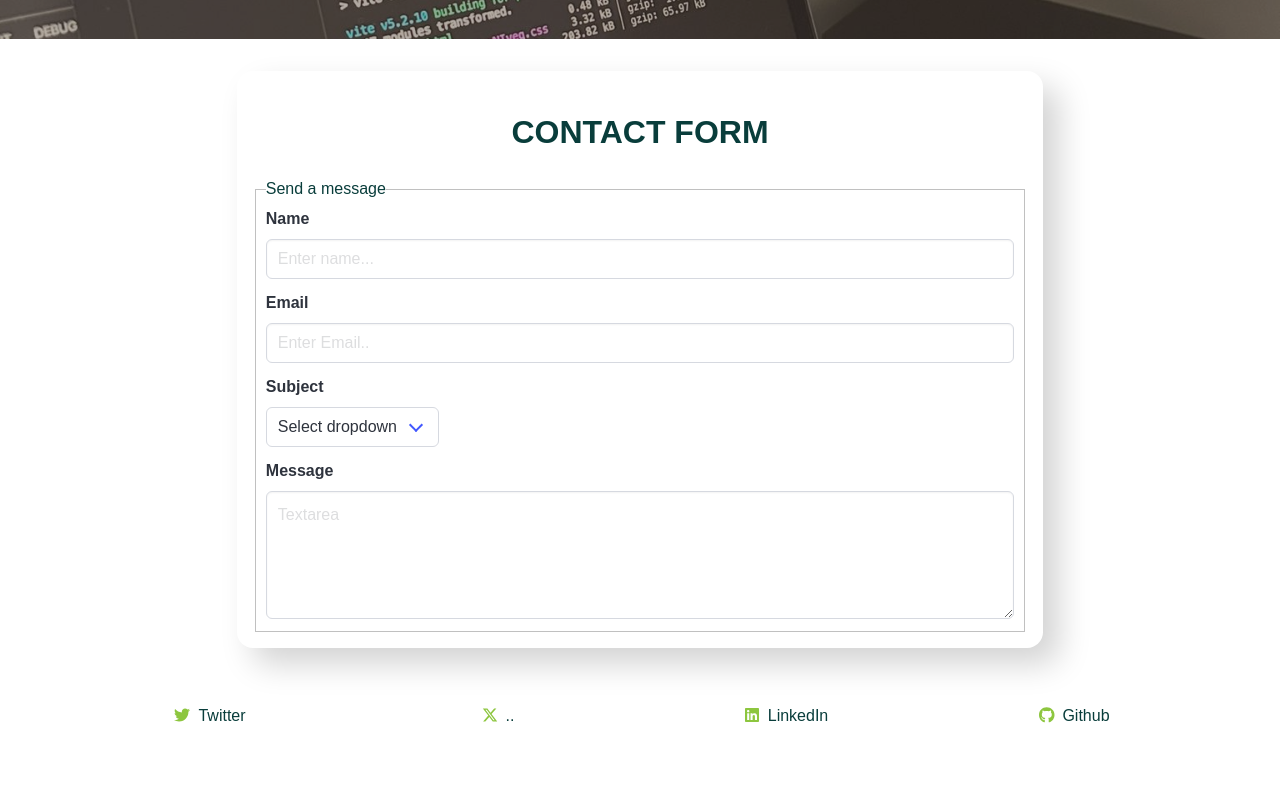
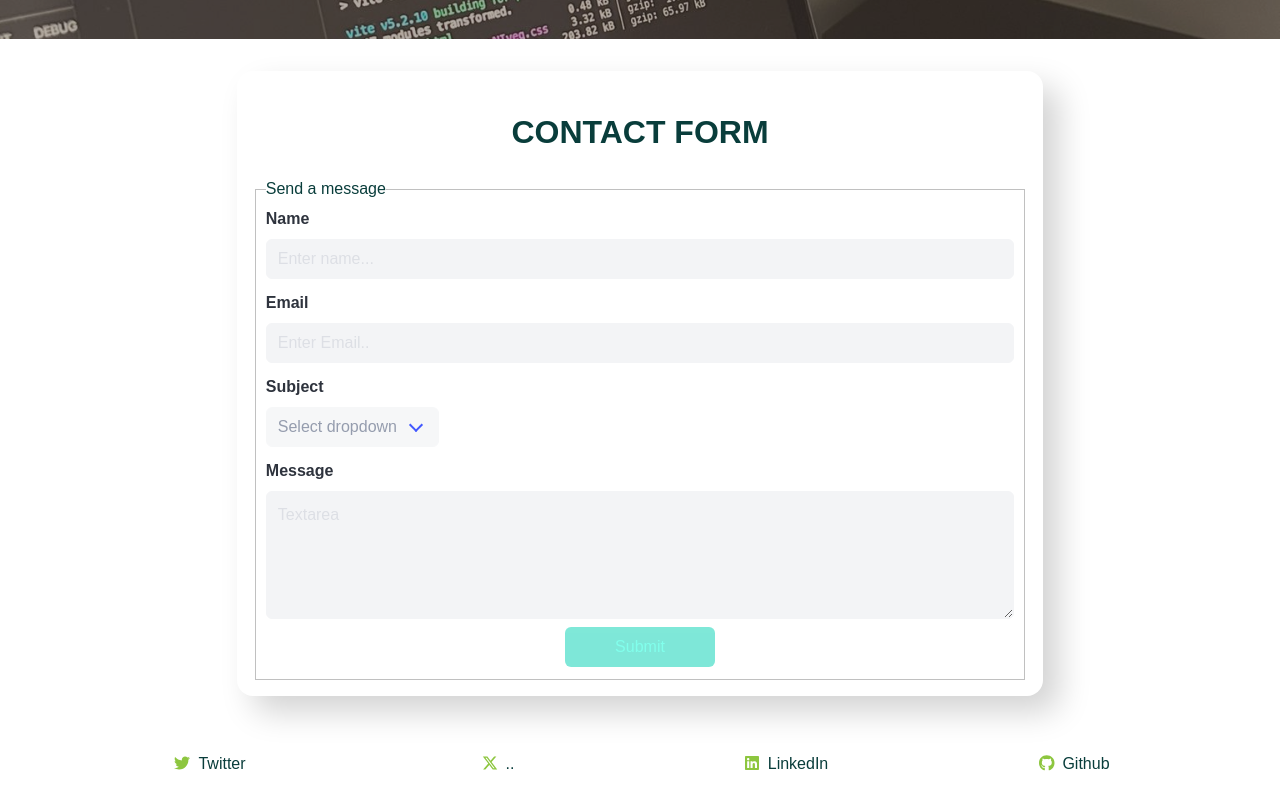
Before and after one commit to Tochiskool/njanghi, a React (Vite) app: page /contact in a window 1280 px wide. Shown: the part 384-1184 px from the top of the page. Before the commit the page ends 1136 px from the top, so only its background shows below. Built offline with nearby package versions, Linux system fonts and the light colour scheme.

Commit message:
Fieldset disabled

```diff
--- a/src/routes/Contact/Contact.jsx
+++ b/src/routes/Contact/Contact.jsx
@@ -11,7 +11,7 @@ const Contact = () => {
           <div className='formContainer'>
             <form action=''>
               <h1>CONTACT FORM</h1>
-              <fieldset>
+              <fieldset disabled='disabled'>
                 <legend>Send a message</legend>
                 <div>
                   <div className='field'>
@@ -60,6 +60,17 @@ const Contact = () => {
                     </div>
                   </div>
                 </div>
+                <button
+                  style={{
+                    display: "block",
+                    width: "20%",
+                    margin: "0 auto",
+                    marginTop: "0.5rem",
+                  }}
+                  class='button is-primary is-dark'
+                >
+                  Submit
+                </button>
               </fieldset>
             </form>
           </div>
```
